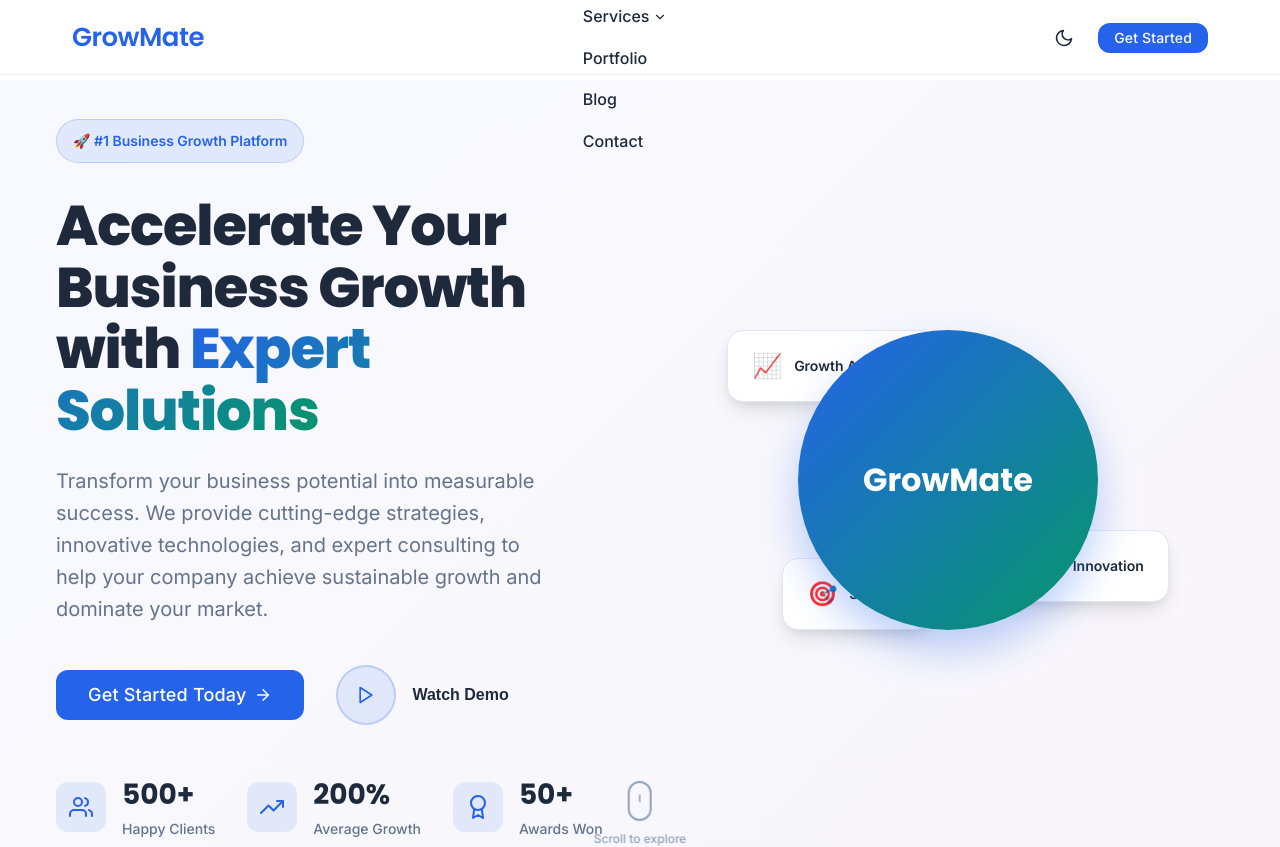
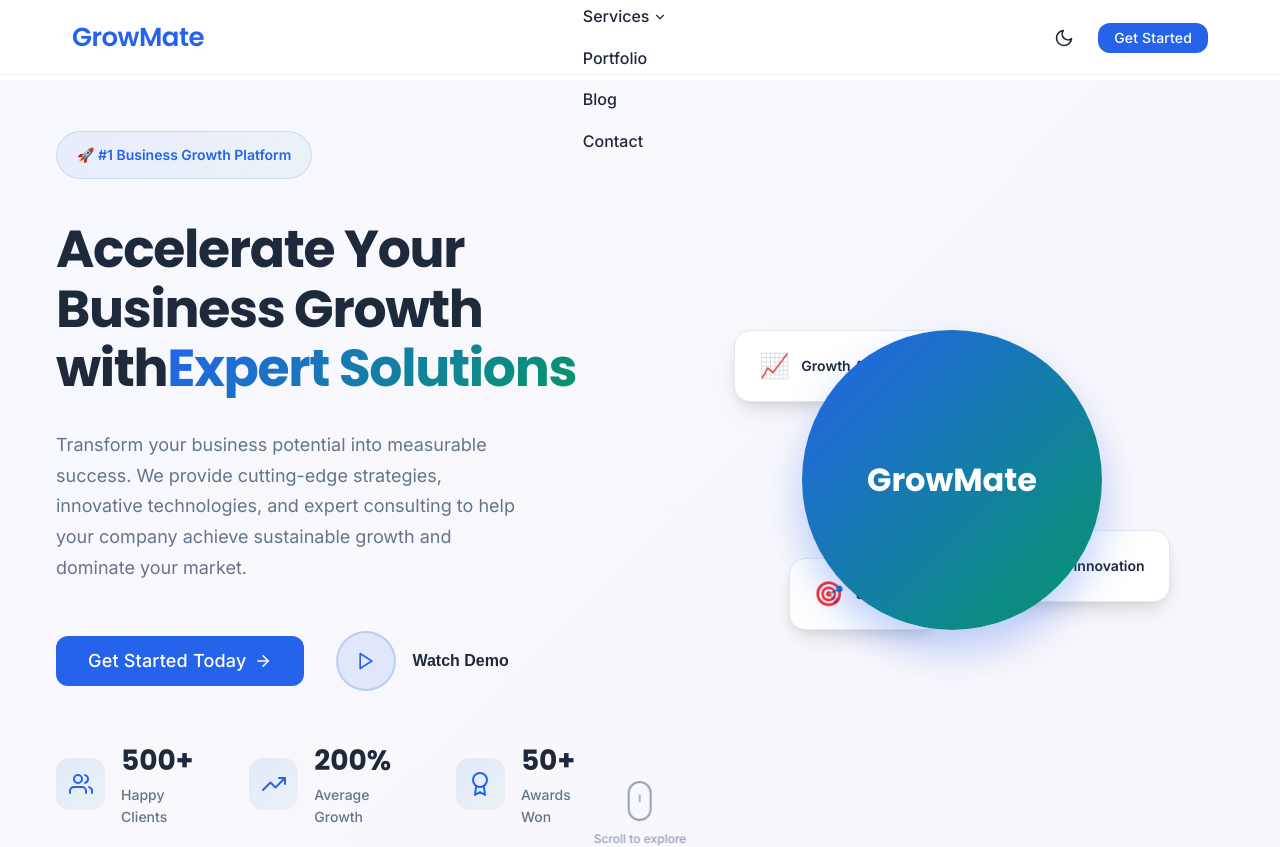
Before and after one commit to danujaadikari/GrowMate---Business-Website, a React (Create React App) app: page / in a window 1280 px wide. Shown: the top 847 px of the page. Built offline with nearby package versions, Linux system fonts and the light colour scheme.

Commit message:
Enhance Hero section styling with improved grid gaps, padding, and hover effects for better layout and aesthetics

```diff
--- a/src/components/Hero/Hero.css
+++ b/src/components/Hero/Hero.css
@@ -32,9 +32,11 @@
 .hero-content {
   display: grid;
   grid-template-columns: 1fr 1fr;
-  gap: 4rem;
+  gap: 5rem;
   align-items: center;
-  padding: 2rem 0;
+  padding: 3rem 0;
+  max-width: 1200px;
+  margin: 0 auto;
 }
 
 /* Main Content */
@@ -44,11 +46,18 @@
 
 .hero-badge {
   display: inline-block;
-  padding: 0.5rem 1rem;
-  background: rgba(37, 99, 235, 0.1);
-  border: 1px solid rgba(37, 99, 235, 0.2);
+  padding: 0.625rem 1.25rem;
+  background: linear-gradient(135deg, rgba(37, 99, 235, 0.08) 0%, rgba(5, 150, 105, 0.05) 100%);
+  border: 1px solid rgba(37, 99, 235, 0.15);
   border-radius: 2rem;
-  margin-bottom: 2rem;
+  margin-bottom: 2.5rem;
+  backdrop-filter: blur(10px);
+  transition: all 0.3s ease;
+}
+
+.hero-badge:hover {
+  transform: translateY(-1px);
+  box-shadow: 0 4px 12px rgba(37, 99, 235, 0.15);
 }
 
 .badge-text {
@@ -58,13 +67,13 @@
 }
 
 .hero-title {
-  font-size: 3.5rem;
-  font-weight: 800;
-  line-height: 1.1;
+  font-size: 3.25rem;
+  font-weight: 700;
+  line-height: 1.15;
   color: var(--text-primary);
-  margin-bottom: 1.5rem;
+  margin-bottom: 2rem;
   font-family: 'Poppins', sans-serif;
-  letter-spacing: -0.02em;
+  letter-spacing: -0.025em;
 }
 
 .title-highlight {
@@ -72,14 +81,16 @@
   -webkit-background-clip: text;
   -webkit-text-fill-color: transparent;
   background-clip: text;
+  display: inline-block;
 }
 
 .hero-description {
-  font-size: 1.25rem;
-  line-height: 1.6;
+  font-size: 1.125rem;
+  line-height: 1.7;
   color: var(--text-secondary);
-  margin-bottom: 2.5rem;
-  max-width: 90%;
+  margin-bottom: 3rem;
+  max-width: 85%;
+  font-weight: 400;
 }
 
 .hero-actions {
@@ -129,25 +140,37 @@
 /* Stats */
 .hero-stats {
   display: flex;
-  gap: 2rem;
+  gap: 2.5rem;
+  margin-top: 1rem;
 }
 
 .stat-item {
   display: flex;
   align-items: center;
   gap: 1rem;
+  transition: transform 0.3s ease;
+}
+
+.stat-item:hover {
+  transform: translateY(-2px);
 }
 
 .stat-icon {
-  width: 50px;
-  height: 50px;
-  background: rgba(37, 99, 235, 0.1);
-  border-radius: 12px;
+  width: 52px;
+  height: 52px;
+  background: linear-gradient(135deg, rgba(37, 99, 235, 0.1) 0%, rgba(5, 150, 105, 0.05) 100%);
+  border-radius: 14px;
   display: flex;
   align-items: center;
   justify-content: center;
   font-size: 1.5rem;
   color: var(--primary-color);
+  transition: all 0.3s ease;
+}
+
+.stat-item:hover .stat-icon {
+  background: linear-gradient(135deg, rgba(37, 99, 235, 0.15) 0%, rgba(5, 150, 105, 0.08) 100%);
+  transform: scale(1.05);
 }
 
 .stat-number {
```
